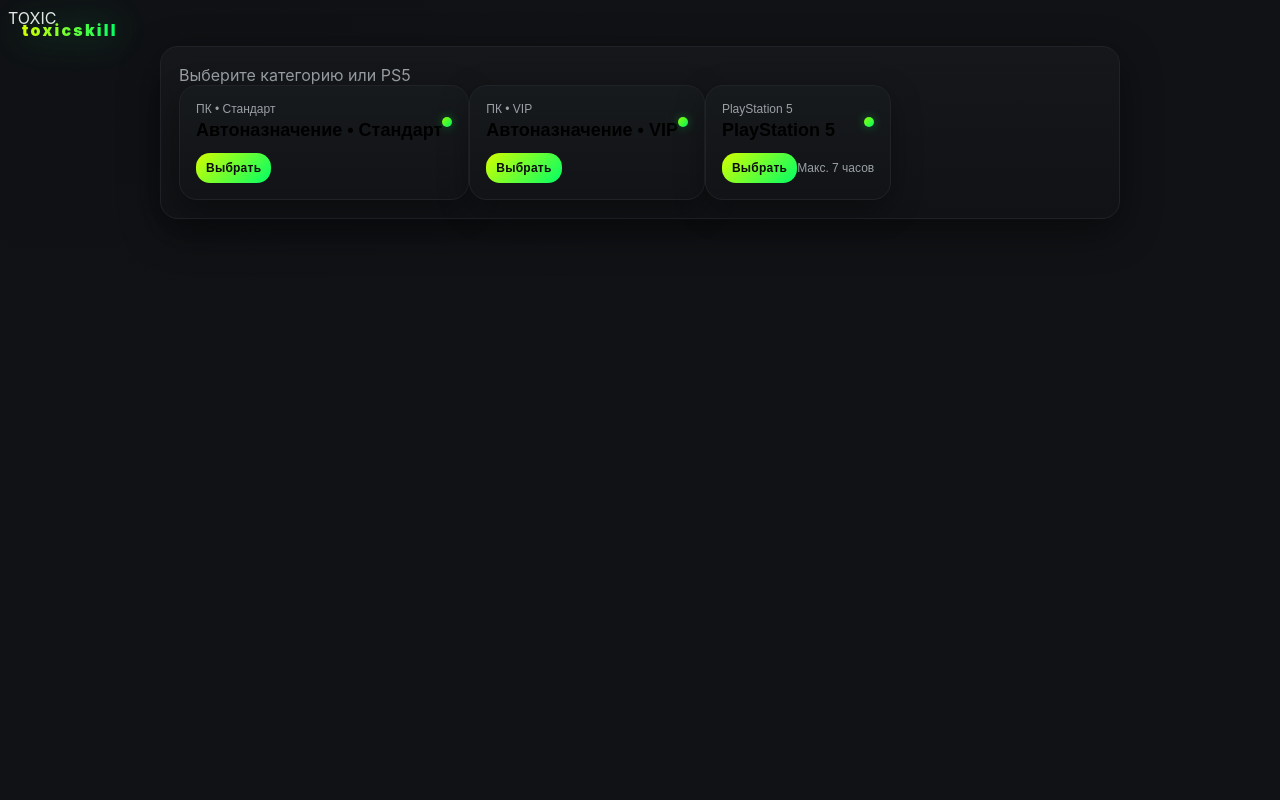
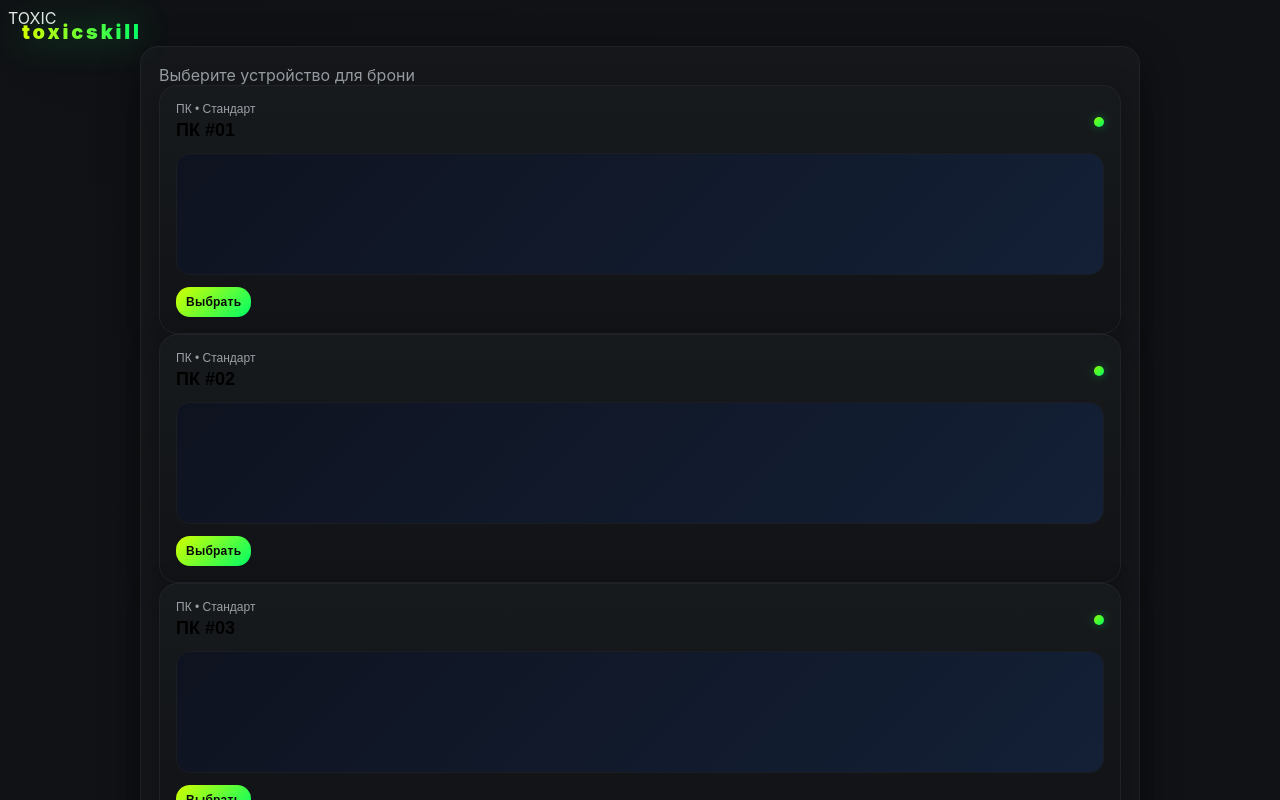
Before and after one commit to elb00407/toxic-club-webapp, a Next.js app: page /webapp in a window 1280 px wide. Shown: the top 800 px of the page. Built offline with nearby package versions, Linux system fonts and the light colour scheme.

Commit message:
Premium UI overhaul: device cards, modern calendar, single time picker, mobile adaptive

```diff
--- a/app/globals.css
+++ b/app/globals.css
@@ -19,7 +19,7 @@
   font-family: Inter, ui-sans-serif, system-ui, -apple-system, Segoe UI, Roboto;
 }
 
-.container { max-width: 960px; margin: 0 auto; padding: 18px; }
+.container { max-width: 1000px; margin: 0 auto; padding: 18px; }
 
 /* Брендинг */
 .tox-brand {
@@ -28,6 +28,7 @@
   background: linear-gradient(90deg, var(--neon-1), var(--neon-2));
   -webkit-background-clip: text; background-clip: text; color: transparent;
   filter: drop-shadow(0 0 10px rgba(0,255,102,.25));
+  font-size: 20px;
 }
 .tox-brand-animated { animation: glowPulse 3.8s ease-in-out infinite; }
 .tox-brand-static { animation: none; }
@@ -74,25 +75,31 @@
 .actions { margin-top: 16px; display: flex; gap: 12px; align-items: center; }
 .hint-error { color: var(--danger); font-size: 12px; }
 
-/* PcCards */
-.pc-card {
+/* Device cards */
+.device-card {
   text-align: left;
   background: linear-gradient(180deg, #171a1d, #111316);
   border: 1px solid var(--border);
   border-radius: 18px; padding: 16px;
   box-shadow: 0 10px 30px rgba(0,0,0,.35);
   transition: transform .15s ease, box-shadow .15s ease;
+  width: 100%;
 }
-.pc-card:hover { transform: translateY(-3px); box-shadow: 0 14px 38px rgba(0,255,102,.18); }
-.pc-card:disabled { opacity: .6; cursor: not-allowed; }
-.pc-card__top { display: flex; align-items: center; justify-content: space-between; margin-bottom: 12px; }
-.pc-card__subtitle { color: var(--muted); font-size: 12px; }
-.pc-card__title { font-size: 18px; font-weight: 700; margin-top: 4px; }
-.pc-card__bottom { display: flex; justify-content: space-between; align-items: center; }
-.pc-card__hint { color: var(--muted); font-size: 12px; }
-.pc-status { width: 10px; height: 10px; border-radius: 999px; }
-.pc-status--ok { background: linear-gradient(135deg,#8fff00,#00ff66); box-shadow: 0 0 10px rgba(0,255,102,.35); }
-.pc-status--bad { background: #ff5a5a; }
+.device-card:hover { transform: translateY(-3px); box-shadow: 0 14px 38px rgba(0,255,102,.18); }
+.device-card:disabled { opacity: .6; cursor: not-allowed; }
+.device-card__top { display: flex; align-items: center; justify-content: space-between; margin-bottom: 12px; }
+.device-card__subtitle { color: var(--muted); font-size: 12px; }
+.device-card__title { font-size: 18px; font-weight: 700; margin-top: 4px; }
+.device-card__imageWrap { height: 120px; border-radius: 14px; overflow: hidden; margin-bottom: 12px; border: 1px solid #1b1d22; }
+.device-image { width: 100%; height: 100%; }
+.device-image--pc { background: linear-gradient(135deg, #0f1320, #132036); }
+.device-image--vip { background: linear-gradient(135deg, #12161e, #1c2a2a), radial-gradient(120px at 80% 20%, rgba(212,255,0,.45), rgba(0,255,102,.45)); background-blend-mode: screen; }
+.device-image--ps5 { background: linear-gradient(135deg, #1a1f29, #223144), radial-gradient(120px at 10% 90%, rgba(160,180,255,.35), rgba(45,88,255,.35)); background-blend-mode: screen; }
+.device-card__bottom { display: flex; justify-content: space-between; align-items: center; }
+.device-card__hint { color: var(--muted); font-size: 12px; }
+.device-status { width: 10px; height: 10px; border-radius: 999px; }
+.device-status--ok { background: linear-gradient(135deg,#8fff00,#00ff66); box-shadow: 0 0 10px rgba(0,255,102,.35); }
+.device-status--bad { background: #ff5a5a; }
 
 /* FancyTimePicker */
 .fancy-time {}
@@ -142,21 +149,28 @@
 .calendar__day {
   background: #121317; border: 1px solid var(--border); color: var(--text);
   border-radius: 10px; padding: 8px; min-height: 36px;
+  transition: transform .08s ease, box-shadow .08s ease;
 }
+.calendar__day:hover { transform: translateY(-1px); box-shadow: 0 8px 18px rgba(0,255,102,.12); }
 .calendar__day--active {
   background: linear-gradient(135deg, var(--neon-1), var(--neon-2)); color: #0a0a0a; border: none;
 }
 
+/* Toast */
 .toast {
   position: fixed; bottom: 16px; left: 50%; transform: translateX(-50%);
   padding: 10px 14px; border-radius: 12px; color: #0a0a0a; font-weight: 700;
   box-shadow: 0 10px 28px rgba(0,0,0,.35); z-index: 50; animation: fadeIn .15s ease;
 }
 
+/* Мобильный адаптив */
 @media (max-width: 768px) {
   .container { padding: 14px; }
   .card { border-radius: 16px; padding: 14px; }
   .tox-brand { font-size: 16px; }
+  .fancy-time__track { height: 72px; } /* больше площадь для пальца */
+  .device-card__imageWrap { height: 96px; }
+  .chip { padding: 8px 12px; } /* крупнее для тач */
 }
 
 @keyframes fadeIn { from { opacity: 0; transform: translateY(4px); } to { opacity: 1; transform: translateY(0); } }
--- a/app/webapp/page.tsx
+++ b/app/webapp/page.tsx
@@ -1,19 +1,14 @@
 "use client";
 import WebAppShell from "@/components/WebAppShell";
-import PcCards from "@/components/PcCards";
+import DeviceGrid from "@/components/DeviceGrid";
 import BookingForm from "@/components/BookingForm";
 import { useState } from "react";
+import { devices } from "@/lib/devices";
 
-type Picked = { pcId: string; platform: "PC" | "PS5" };
+type Picked = { id: string; platform: "PC" | "PS5"; label: string; isVip?: boolean };
 
 export default function Page() {
   const [picked, setPicked] = useState<Picked | null>(null);
-
-  const items = [
-    { id: "std-auto", label: "Автоназначение • Стандарт", isVip: false, platform: "PC" as const, status: "active" as const },
-    { id: "vip-auto", label: "Автоназначение • VIP", isVip: true, platform: "PC" as const, status: "active" as const },
-    { id: "ps5-auto", label: "PlayStation 5", platform: "PS5" as const, status: "active" as const },
-  ];
 
   return (
     <WebAppShell>
@@ -21,15 +16,18 @@
         {!picked && (
           <div className="card">
             <div className="text-sm mb-4" style={{ color: "#9aa0a6" }}>
-              Выберите категорию или PS5
+              Выберите устройство для брони
             </div>
-            <PcCards items={items} onPick={(i) => setPicked({ pcId: i.id, platform: i.platform })} />
+            <DeviceGrid
+              items={devices}
+              onPick={(d) => setPicked({ id: d.id, platform: d.platform, label: d.label, isVip: d.isVip })}
+            />
           </div>
         )}
 
         {picked && (
           <>
-            <BookingForm pcId={picked.pcId} platform={picked.platform} />
+            <BookingForm pcId={picked.id} platform={picked.platform} />
             <div className="mt-6">
               <button className="tox-button" onClick={() => setPicked(null)}>
                 Вернуться к выбору
--- a/components/BookingForm.tsx
+++ b/components/BookingForm.tsx
@@ -25,7 +25,7 @@
       fetch(`/api/pcs/availability?pcId=${pcId}&date=${date}`)
         .then((r) => r.json())
         .then((d) => setBusy(d.busy || []))
-        .catch(() => setBusy([]));   // ✅ исправлено: правильное закрытие скобок
+        .catch(() => setBusy([]));
     }
   }, [pcId, date]);
 
@@ -46,7 +46,7 @@
     if (e <= s) return setToast({ message: "Конец должен быть позже начала", type: "error" });
     if (!durationOk) return setToast({ message: `Минимум 1 час, максимум ${maxHours} часов`, type: "error" });
 
-    const endpoint = pcId === "vip-auto" || pcId === "std-auto" ? "/api/auto/book" : "/api/bookings/create";
+    const endpoint = pcId.startsWith("pc-") || pcId.startsWith("ps5-") ? "/api/bookings/create" : "/api/auto/book";
     const payload: any = {
       startsAt: s.toISOString(),
       endsAt: e.toISOString(),
@@ -100,9 +100,7 @@
         <button className="tox-button" onClick={submit} disabled={!durationOk}>
           Подтвердить бронь
         </button>
-        {!durationOk && (
-          <div className="hint-error">Минимум 1 час, максимум {maxHours} часов</div>
-        )}
+        {!durationOk && <div className="hint-error">Минимум 1 час, максимум {maxHours} часов</div>}
       </div>
 
       {toast && <Toast message={toast.message} type={toast.type} />}
--- /dev/null
+++ b/components/DeviceGrid.tsx
@@ -0,0 +1,50 @@
+"use client";
+
+export type DeviceItem = {
+  id: string;
+  label: string;
+  platform: "PC" | "PS5";
+  isVip?: boolean;
+  status: "active" | "maintenance";
+};
+
+export default function DeviceGrid({
+  items,
+  onPick,
+}: {
+  items: DeviceItem[];
+  onPick: (item: DeviceItem) => void;
+}) {
+  return (
+    <div className="grid gap-12 xl:grid-cols-4 lg:grid-cols-3 sm:grid-cols-2 grid-cols-1">
+      {items.map((d) => (
+        <button
+          key={d.id}
+          className="device-card"
+          onClick={() => onPick(d)}
+          disabled={d.status !== "active"}
+          aria-label={`Выбрать: ${d.label}`}
+        >
+          <div className="device-card__top">
+            <div>
+              <div className="device-card__subtitle">
+                {d.platform === "PC" ? (d.isVip ? "ПК • VIP" : "ПК • Стандарт") : "PlayStation 5"}
+              </div>
+              <div className="device-card__title">{d.label}</div>
+            </div>
+            <div className={`device-status ${d.status === "active" ? "device-status--ok" : "device-status--bad"}`} />
+          </div>
+
+          <div className="device-card__imageWrap">
+            <div className={`device-image ${d.platform === "PS5" ? "device-image--ps5" : d.isVip ? "device-image--vip" : "device-image--pc"}`} />
+          </div>
+
+          <div className="device-card__bottom">
+            <span className="tox-button tox-button--sm">Выбрать</span>
+            {d.platform === "PS5" && <span className="device-card__hint">Макс. 7 часов</span>}
+          </div>
+        </button>
+      ))}
+    </div>
+  );
+}
--- a/components/WebAppShell.tsx
+++ b/components/WebAppShell.tsx
@@ -15,6 +15,7 @@
     <div className="min-h-screen">
       <div className={`tox-brand ${isMobile ? "tox-brand-static" : "tox-brand-animated"}`}>toxicskill</div>
       <div className="container">{children}</div>
+      {/* initData будет вставлен ботом */}
       <input id="__initData" type="hidden" />
     </div>
   );
--- /dev/null
+++ b/lib/devices.ts
@@ -0,0 +1,27 @@
+export type DeviceItem = {
+  id: string;
+  label: string;
+  platform: "PC" | "PS5";
+  isVip?: boolean;
+  status: "active" | "maintenance";
+};
+
+export const devices: DeviceItem[] = [
+  // ПК стандарт
+  { id: "pc-01", label: "ПК #01", platform: "PC", isVip: false, status: "active" },
+  { id: "pc-02", label: "ПК #02", platform: "PC", isVip: false, status: "active" },
+  { id: "pc-03", label: "ПК #03", platform: "PC", isVip: false, status: "active" },
+  { id: "pc-04", label: "ПК #04", platform: "PC", isVip: false, status: "active" },
+
+  // ПК VIP
+  { id: "pc-vip-01", label: "ПК VIP #01", platform: "PC", isVip: true, status: "active" },
+  { id: "pc-vip-02", label: "ПК VIP #02", platform: "PC", isVip: true, status: "active" },
+
+  // PS5 (ограничение 7 часов — на уровне UI/BookingForm)
+  { id: "ps5-01", label: "PS5 #01", platform: "PS5", status: "active" },
+  { id: "ps5-02", label: "PS5 #02", platform: "PS5", status: "active" },
+
+  // Для полноты — авто категории (если нужны)
+  { id: "std-auto", label: "Авто • Стандарт", platform: "PC", isVip: false, status: "active" },
+  { id: "vip-auto", label: "Авто • VIP", platform: "PC", isVip: true, status: "active" },
+];
```
Also changed, not shown: components/FancyTimePicker.tsx (+15 -50 lines), components/ModernCalendar.tsx (+4 -16 lines).
